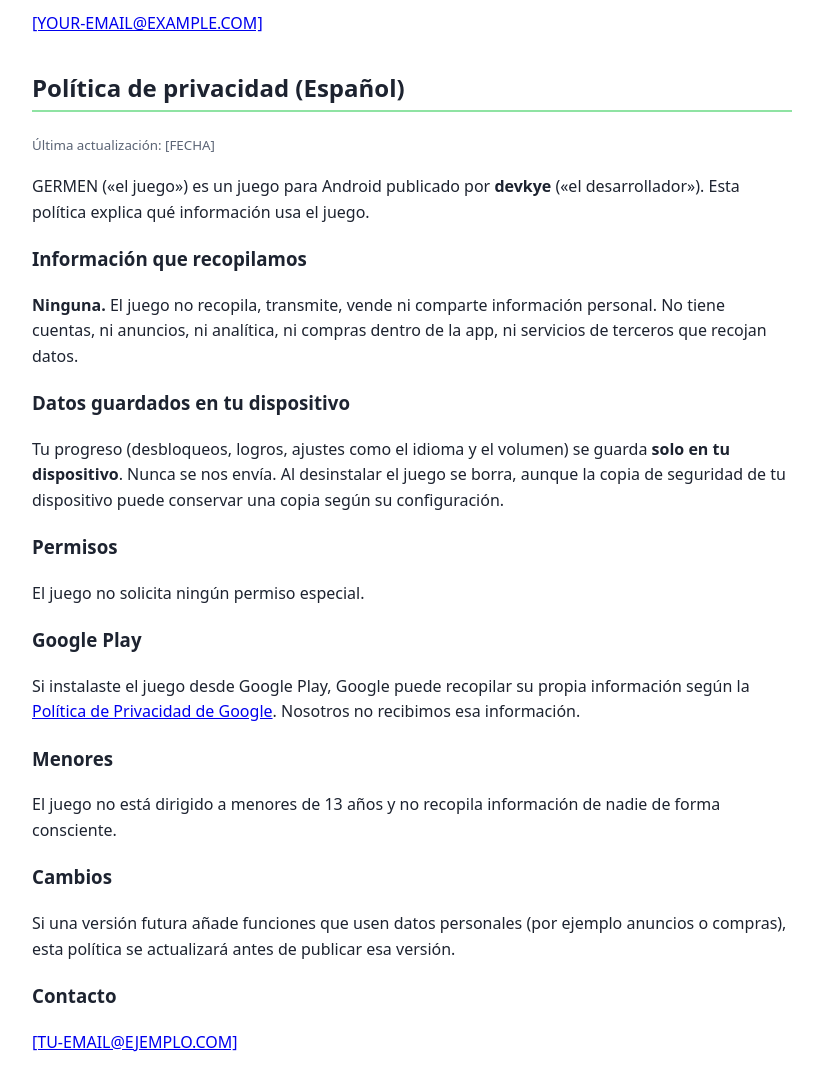
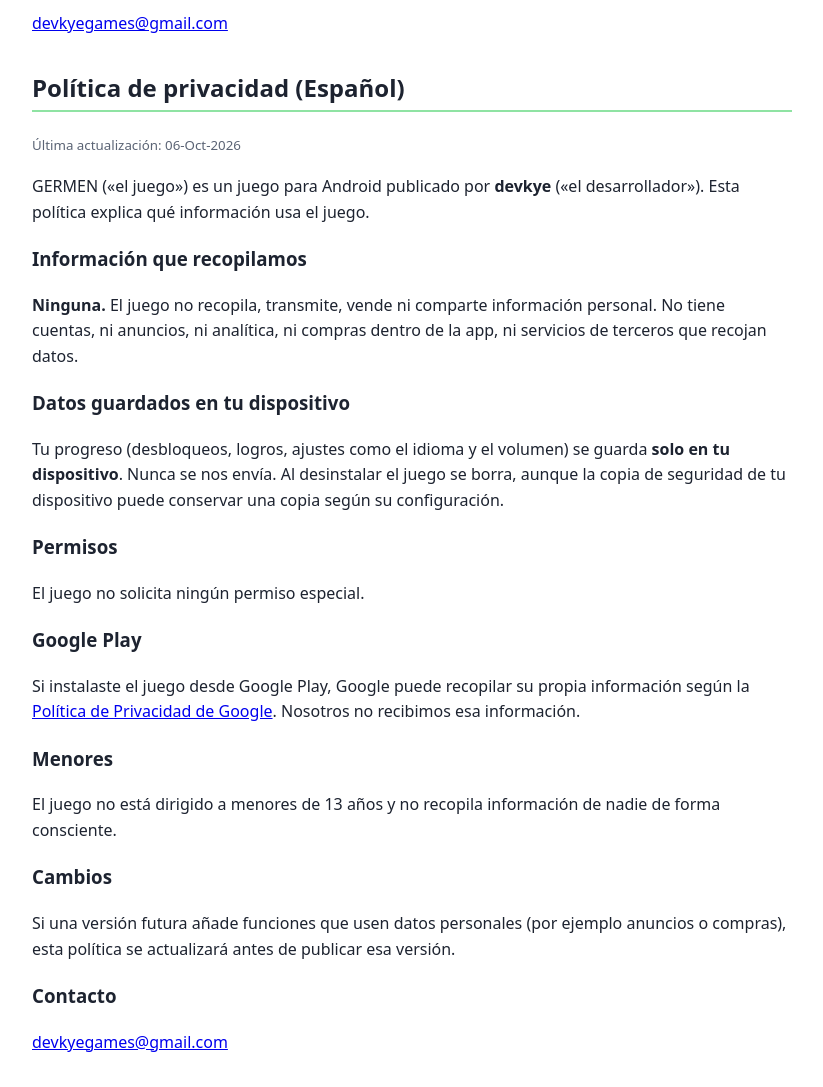
Before and after one commit to devkyegames/germen-privacy, a plain HTML site: page index.html in a window 1280 px wide. Shown: the part 1060-2147 px from the top of the page, without its empty margins (228-1051 px from the left). Drawn offline with Linux system fonts and the light colour scheme.

Commit message:
Update index.html

```diff
--- a/index.html
+++ b/index.html
@@ -19,7 +19,7 @@
 
 <section id="en">
 <h2>Privacy Policy (English)</h2>
-<p><small>Last updated: [DATE / FECHA]</small></p>
+<p><small>Last updated: 06-Oct-2026</small></p>
 <p>GERMEN ("the game") is an Android game published by <strong>devkye</strong> ("the developer").
 This policy explains what information the game uses.</p>
 
@@ -47,12 +47,12 @@ according to your device settings.</p>
 before that version is released.</p>
 
 <h3>Contact</h3>
-<p><a href="mailto:[YOUR-EMAIL@EXAMPLE.COM]">[YOUR-EMAIL@EXAMPLE.COM]</a></p>
+<p><a href="mailto:devkyegames@gmail.com">devkyegames@gmail.com</a></p>
 </section>
 
 <section id="es">
 <h2>Política de privacidad (Español)</h2>
-<p><small>Última actualización: [FECHA]</small></p>
+<p><small>Última actualización: 06-Oct-2026</small></p>
 <p>GERMEN («el juego») es un juego para Android publicado por <strong>devkye</strong> («el desarrollador»).
 Esta política explica qué información usa el juego.</p>
 
@@ -80,7 +80,7 @@ una copia según su configuración.</p>
 se actualizará antes de publicar esa versión.</p>
 
 <h3>Contacto</h3>
-<p><a href="mailto:[TU-EMAIL@EJEMPLO.COM]">[TU-EMAIL@EJEMPLO.COM]</a></p>
+<p><a href="mailto:devkyegames@gmail.com">devkyegames@gmail.com</a></p>
 </section>
 </body>
 </html>
```
